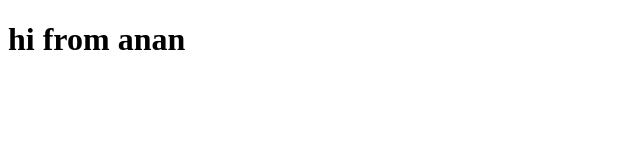
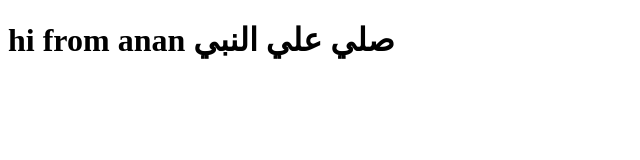
Before and after one commit to aanan27/cicd-pipeline-jenkins-, a plain HTML site: page index.html in a window 1280 px wide. Shown: the whole page, without its empty margins (0-640 px from the left). Drawn offline with Linux system fonts and the light colour scheme.

Commit message:
edit2 anan

```diff
--- a/index.html
+++ b/index.html
@@ -6,7 +6,7 @@
     <title>Document</title>
 </head>
 <body>
-    <h1>hi from anan</h1>
+    <h1>hi from anan صلي علي النبي</h1>
     <script src="app.js "></script>
 </body>
 </html>
```
